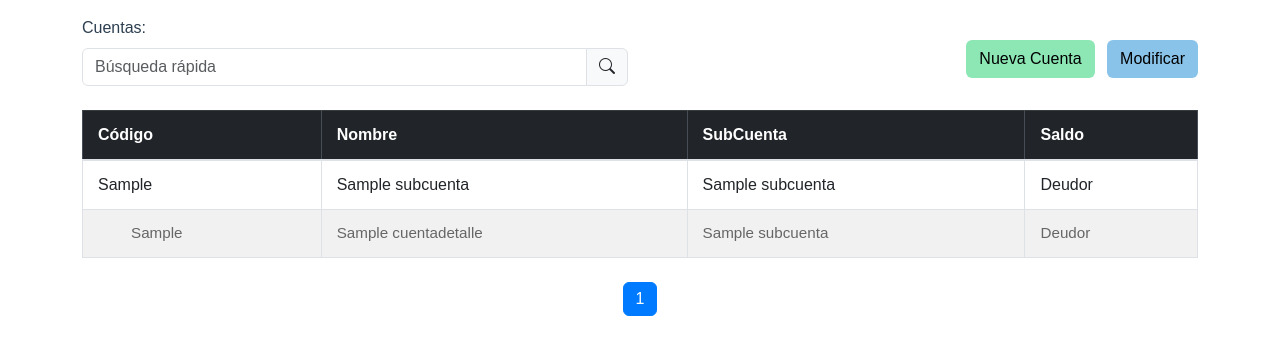
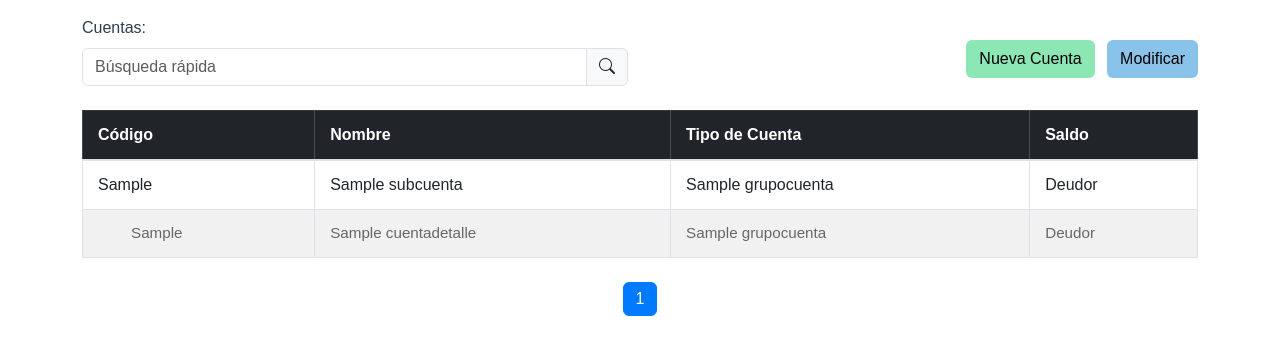
Before and after one commit to erickG01/InnovaSoftSolutions, a Django app: page /CatalogoCuentas/ in a window 1280 px wide. Shown: the part 311-657 px from the top of the page. Run offline with Django 5.2, Linux system fonts and the light colour scheme; tables that the repository leaves empty hold one stand-in row (values such as "Sample post"); some libraries are stand-ins or nearby versions.

Commit message:
Se modifico columna tabla

```diff
--- a/App_innovaSoft/templates/App_innovaSoft/CatalogoCuentas.html
+++ b/App_innovaSoft/templates/App_innovaSoft/CatalogoCuentas.html
@@ -83,7 +83,7 @@
         <tr>
             <th>Código</th>
             <th>Nombre</th>
-            <th>SubCuenta</th>
+            <th>Tipo de Cuenta</th>
             <th>Saldo</th>
         </tr>
     </thead>
@@ -93,7 +93,7 @@
         <tr>
             <td>{{ subcuenta.codigoCuenta }}</td>
             <td>{{ subcuenta.nombre }}</td>
-            <td>{{ subcuenta.nombre }}</td>
+            <td>{{ subcuenta.idDeMayor.idRubro.idGrupoCuenta.nombre}}</td>
             <td>
                 {% if subcuenta.idDeMayor.idRubro.idGrupoCuenta.idGrupoCuenta == 1 or subcuenta.idDeMayor.idRubro.idGrupoCuenta.idGrupoCuenta == 4 %}
                     Deudor
@@ -110,7 +110,7 @@
             <tr class="detalle-cuenta">
                 <td class="ps-5">{{ detalle.codigoCuenta }}</td>
                 <td>{{ detalle.nombre }}</td>
-                <td>{{ detalle.idCuenta.nombre }}</td>
+                <td>{{ detalle.idCuenta.idDeMayor.idRubro.idGrupoCuenta.nombre}}</td>
                 <td>
                     {% if detalle.idCuenta.idDeMayor.idRubro.idGrupoCuenta.idGrupoCuenta == 1 or detalle.idCuenta.idDeMayor.idRubro.idGrupoCuenta.idGrupoCuenta == 4 %}
                         Deudor
```
